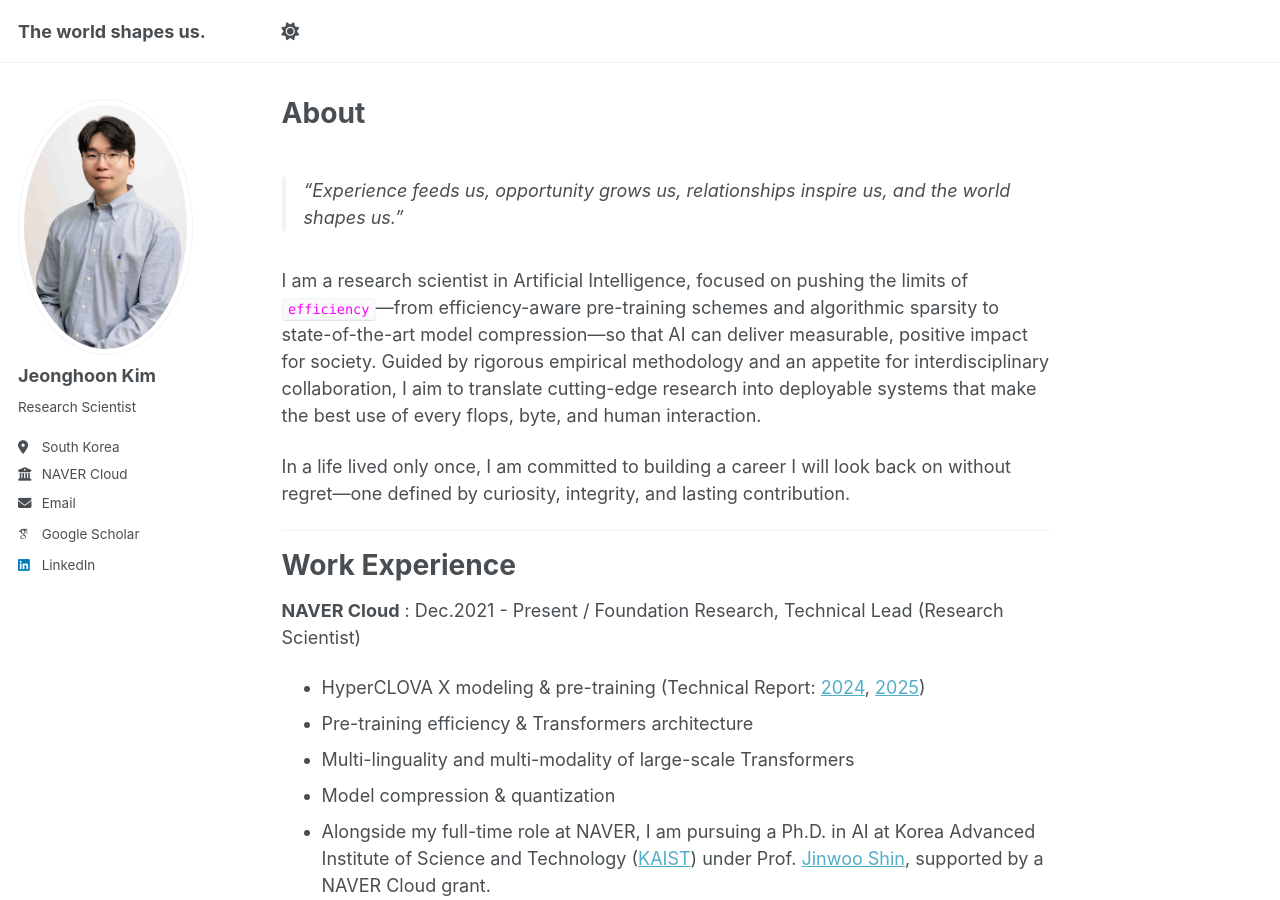
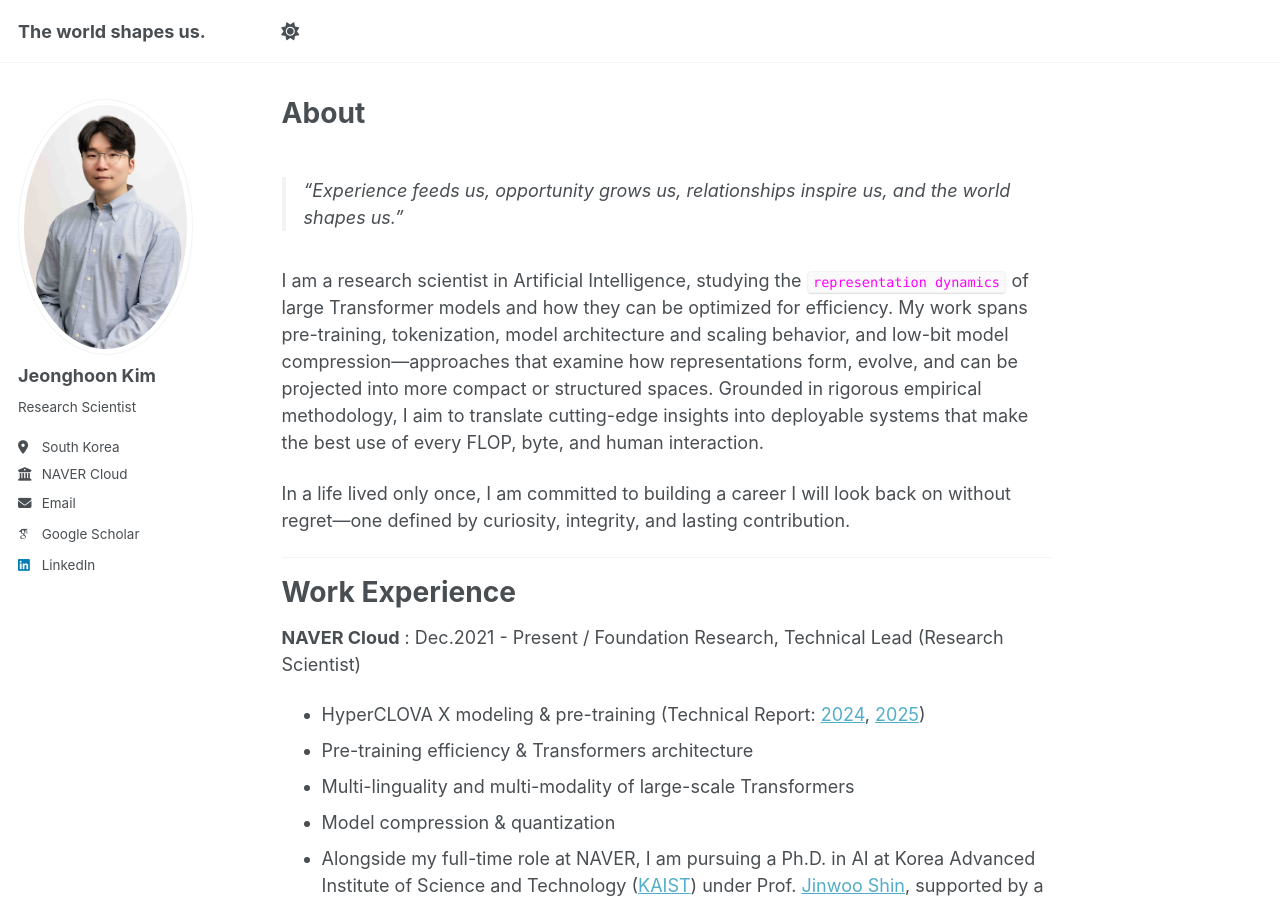
Before and after one commit to penpaperkeycode/penpaperkeycode.github.io, a Jekyll site: the page built from _pages/about.md, in a window 1280 px wide and 900 px high. Built offline with Jekyll 4.4.1, drawn with Linux system fonts in a browser that asks for light colours; some web fonts are replaced.

Commit message:
Update about.md

```diff
--- a/_pages/about.md
+++ b/_pages/about.md
@@ -9,7 +9,7 @@ redirect_from:
 
 > “Experience feeds us, opportunity grows us, relationships inspire us, and the world shapes us.”
 
-I am a research scientist in Artificial Intelligence, focused on pushing the limits of <code style="color : magenta">efficiency</code>—from efficiency-aware pre-training schemes and algorithmic sparsity to state-of-the-art model compression—so that AI can deliver measurable, positive impact for society. Guided by rigorous empirical methodology and an appetite for interdisciplinary collaboration, I aim to translate cutting-edge research into deployable systems that make the best use of every flops, byte, and human interaction.
+I am a research scientist in Artificial Intelligence, studying the <code style="color : magenta">representation dynamics</code> of large Transformer models and how they can be optimized for efficiency. My work spans pre-training, tokenization, model architecture and scaling behavior, and low-bit model compression—approaches that examine how representations form, evolve, and can be projected into more compact or structured spaces. Grounded in rigorous empirical methodology, I aim to translate cutting-edge insights into deployable systems that make the best use of every FLOP, byte, and human interaction.
 
 In a life lived only once, I am committed to building a career I will look back on without regret—one defined by curiosity, integrity, and lasting contribution.
 
```
